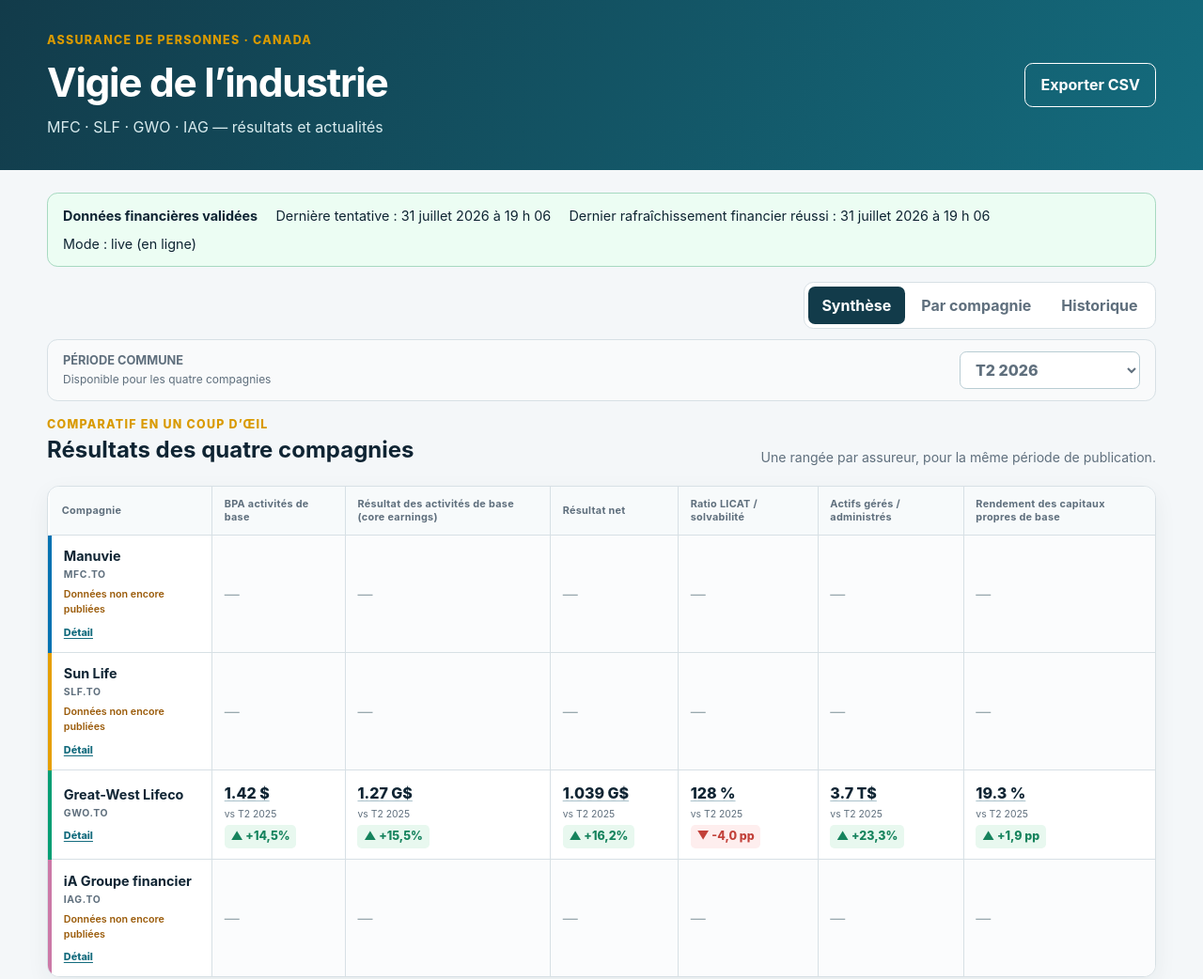
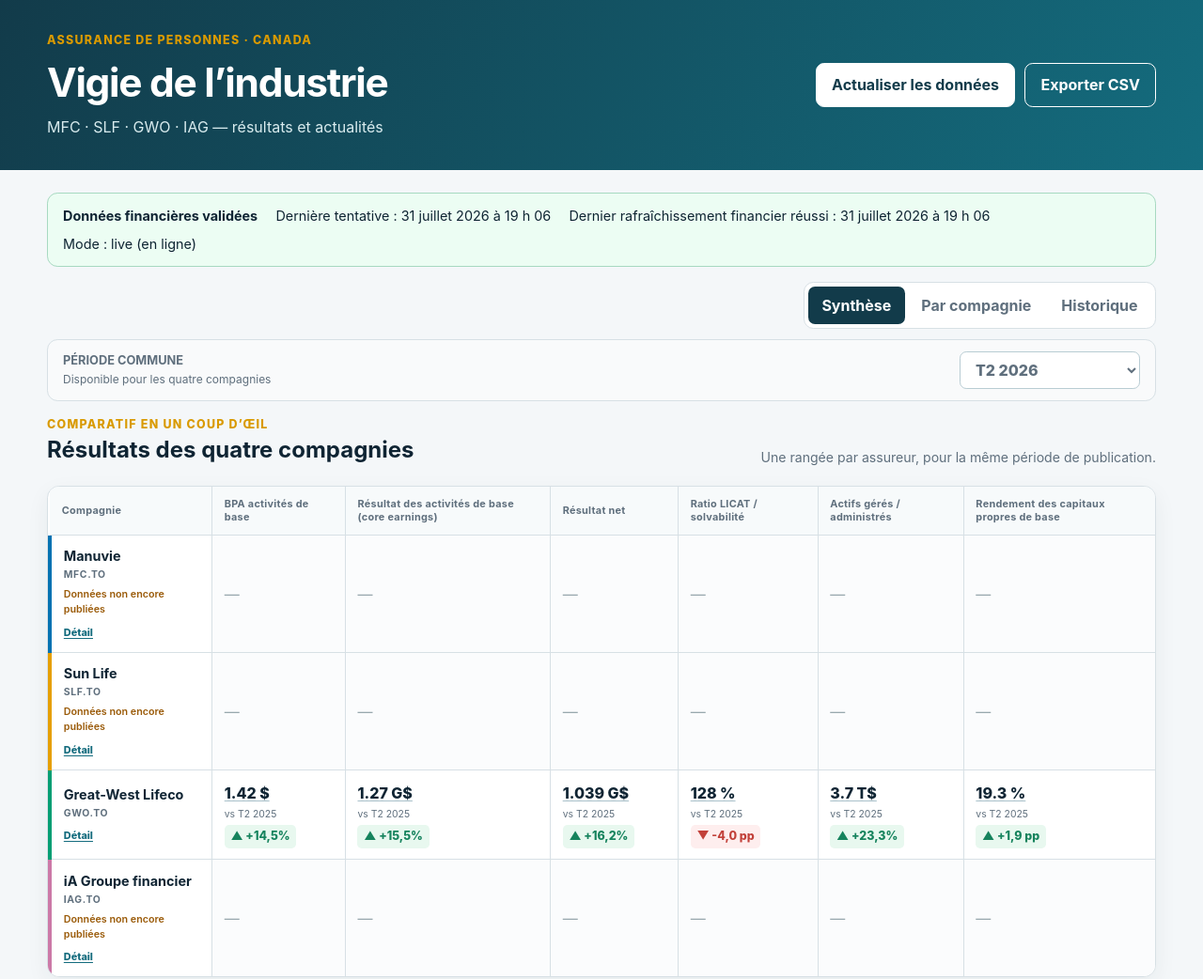
Before and after one commit to jeplante/vigie_industrie, a website built with Vite: page app/index.html in a window 1280 px wide. Shown: the top 1042 px of the page at 94% size. Built offline with nearby package versions, Linux system fonts and the light colour scheme.

Commit message:
feat(ui): add secure data refresh link

```diff
--- a/app/index.html
+++ b/app/index.html
@@ -17,9 +17,21 @@
         <h1>Vigie de l’industrie</h1>
         <p class="subtitle">MFC · SLF · GWO · IAG — résultats et actualités</p>
       </div>
-      <button id="export-csv" class="button button-primary" type="button">
-        Exporter CSV
-      </button>
+      <div class="topbar-actions">
+        <a
+          id="refresh-data"
+          class="button button-refresh"
+          href="https://github.com/jeplante/vigie_industrie/actions/workflows/refresh-data.yml"
+          target="_blank"
+          rel="noopener noreferrer"
+          title="Ouvrir GitHub Actions pour lancer le rafraîchissement"
+        >
+          Actualiser les données
+        </a>
+        <button id="export-csv" class="button button-primary" type="button">
+          Exporter CSV
+        </button>
+      </div>
     </header>
 
     <main id="dashboard" tabindex="-1">
--- a/app/src/styles.css
+++ b/app/src/styles.css
@@ -87,6 +87,12 @@ h1 {
   margin-bottom: 0;
   color: #d8ebee;
 }
+.topbar-actions {
+  display: flex;
+  flex-wrap: wrap;
+  justify-content: flex-end;
+  gap: 0.65rem;
+}
 .button {
   display: inline-flex;
   align-items: center;
@@ -105,6 +111,11 @@ h1 {
   border-color: white;
   color: white;
   background: transparent;
+}
+.button-refresh {
+  border-color: white;
+  color: var(--brand-dark);
+  background: white;
 }
 .button:hover {
   box-shadow: 0 3px 12px rgb(0 0 0 / 15%);
@@ -731,6 +742,9 @@ footer p {
     align-items: flex-start;
     flex-direction: column;
   }
+  .topbar-actions {
+    justify-content: flex-start;
+  }
   main {
     width: min(100% - 1rem, 1180px);
   }
```
Also changed, not shown: app/src/tests/index.test.ts (added, +17 -0 lines).
